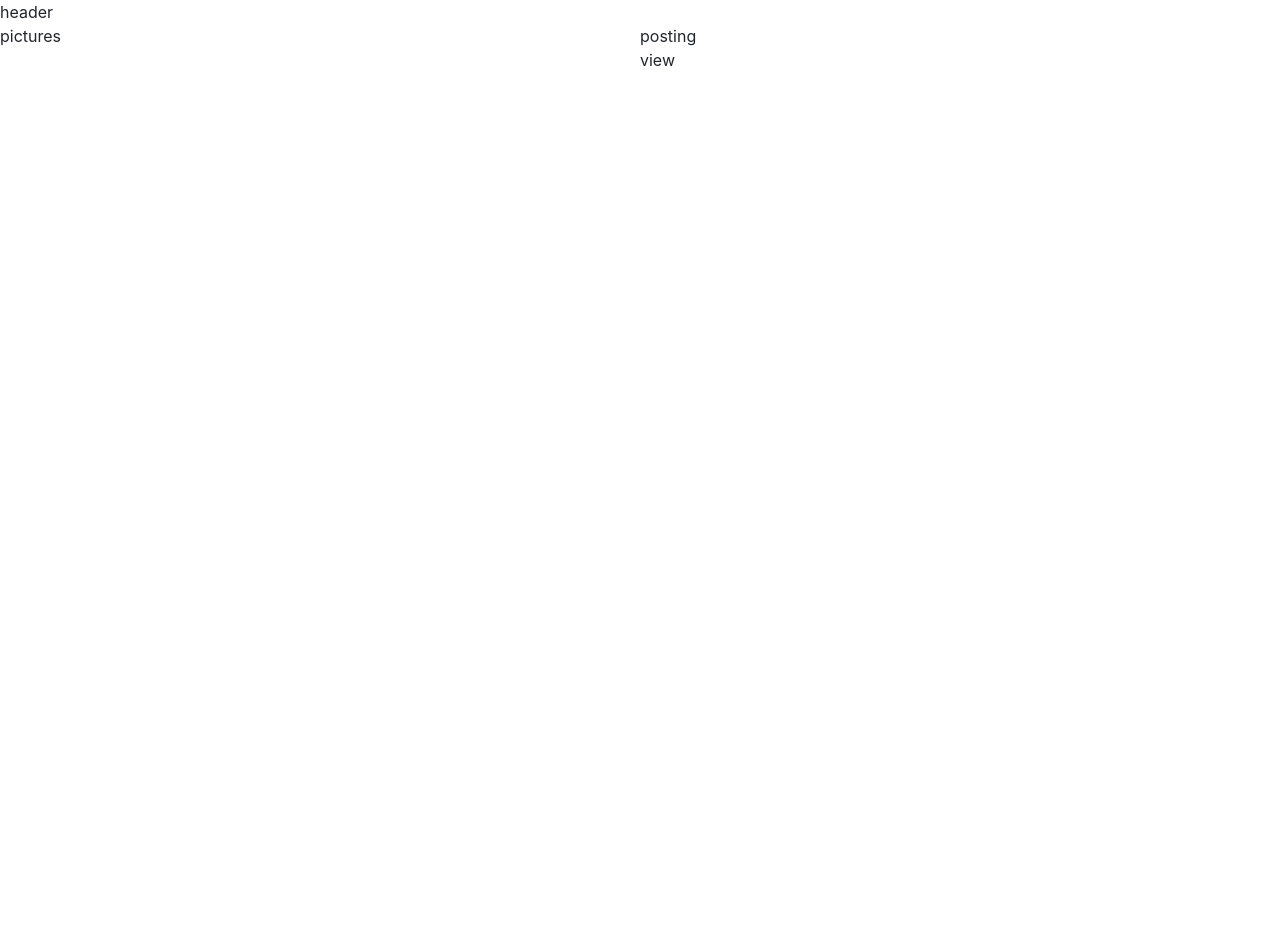
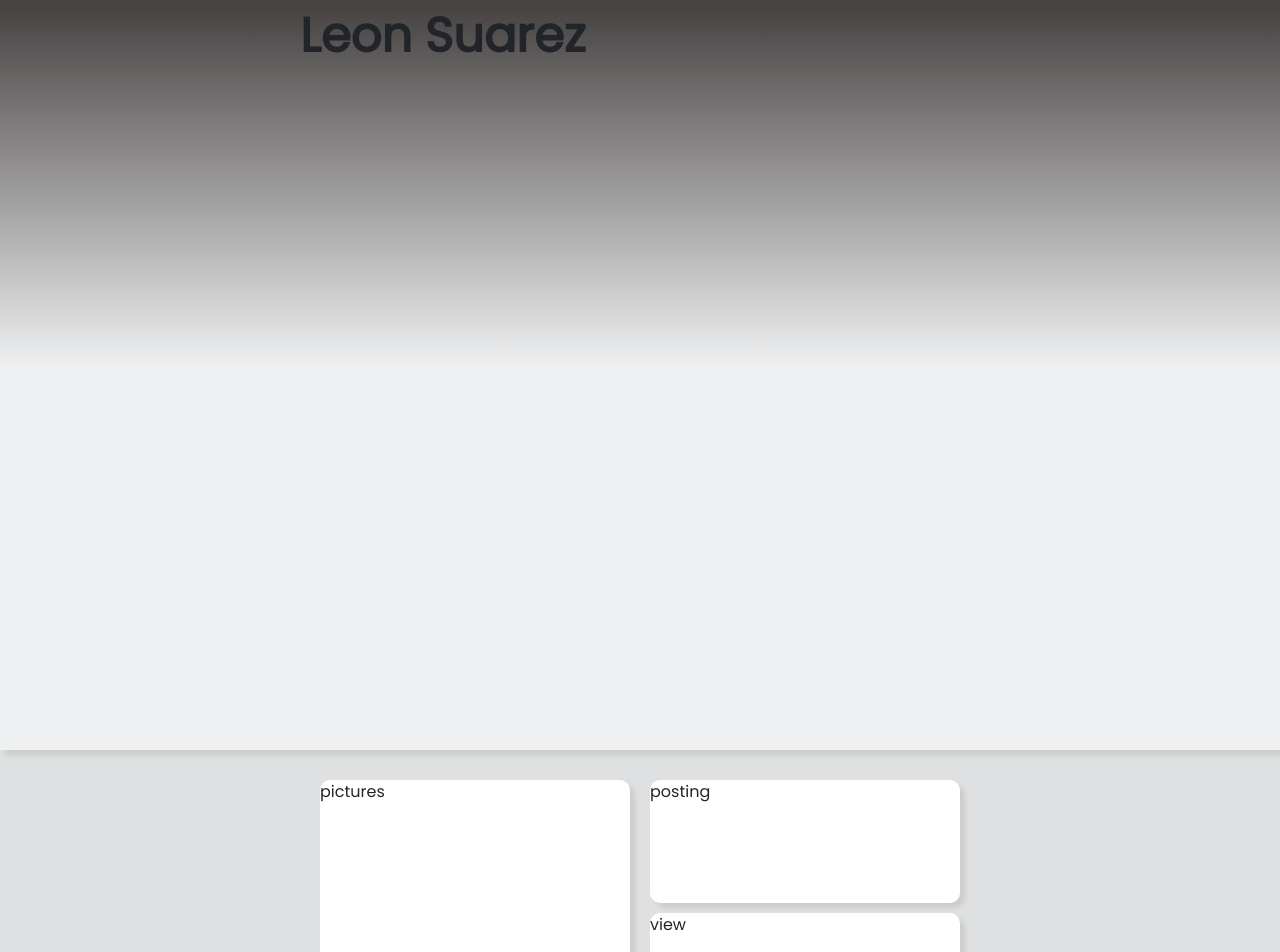
Before and after one commit to leonsuaren/facenote, a React (Create React App) app in the folder client/: page / in a window 1280 px wide. Shown: the top 952 px of the page. Before the commit the page ends 800 px from the top, so only its background shows below. Built offline with nearby package versions, Linux system fonts and the light colour scheme.

Commit message:
handle the responsive desing

```diff
--- a/client/public/index.html
+++ b/client/public/index.html
@@ -1,22 +1,26 @@
 <!DOCTYPE html>
 <html lang="en">
+
 <head>
   <meta charset="utf-8" />
   <link rel="icon" href="%PUBLIC_URL%/favicon.ico" />
   <meta name="viewport" content="width=device-width, initial-scale=1" />
   <meta name="theme-color" content="#000000" />
-    <meta
-      name="description"
-      content="Web site created using create-react-app"
-    />
+  <meta name="description" content="Web site created using create-react-app" />
   <link rel="apple-touch-icon" href="%PUBLIC_URL%/logo192.png" />
   <!--
       manifest.json provides metadata used when your web app is installed on a
       user's mobile device or desktop. See https://developers.google.com/web/fundamentals/web-app-manifest/
     -->
   <link rel="manifest" href="%PUBLIC_URL%/manifest.json" />
-    <link href="https://cdn.jsdelivr.net/npm/bootstrap@5.2.1/dist/css/bootstrap.min.css" rel="stylesheet" integrity="sha384-iYQeCzEYFbKjA/T2uDLTpkwGzCiq6soy8tYaI1GyVh/UjpbCx/TYkiZhlZB6+fzT" crossorigin="anonymous">
-    <script src="https://cdn.jsdelivr.net/npm/bootstrap@5.2.1/dist/js/bootstrap.bundle.min.js" integrity="sha384-u1OknCvxWvY5kfmNBILK2hRnQC3Pr17a+RTT6rIHI7NnikvbZlHgTPOOmMi466C8" crossorigin="anonymous"></script>
+  <link rel="preconnect" href="https://fonts.googleapis.com">
+  <link rel="preconnect" href="https://fonts.gstatic.com" crossorigin>
+  <link href="https://fonts.googleapis.com/css2?family=Poppins&display=swap" rel="stylesheet">
+  <link href="https://cdn.jsdelivr.net/npm/bootstrap@5.2.1/dist/css/bootstrap.min.css" rel="stylesheet"
+    integrity="sha384-iYQeCzEYFbKjA/T2uDLTpkwGzCiq6soy8tYaI1GyVh/UjpbCx/TYkiZhlZB6+fzT" crossorigin="anonymous">
+  <script src="https://cdn.jsdelivr.net/npm/bootstrap@5.2.1/dist/js/bootstrap.bundle.min.js"
+    integrity="sha384-u1OknCvxWvY5kfmNBILK2hRnQC3Pr17a+RTT6rIHI7NnikvbZlHgTPOOmMi466C8"
+    crossorigin="anonymous"></script>
   <!--
       Notice the use of %PUBLIC_URL% in the tags above.
       It will be replaced with the URL of the `public` folder during the build.
@@ -28,6 +32,7 @@
     -->
   <title>React App</title>
 </head>
+
 <body>
   <noscript>You need to enable JavaScript to run this app.</noscript>
   <div id="root"></div>
@@ -41,7 +46,12 @@
       To begin the development, run `npm start` or `yarn start`.
       To create a production bundle, use `npm run build` or `yarn build`.
     -->
-    <script src="https://cdn.jsdelivr.net/npm/@popperjs/core@2.11.6/dist/umd/popper.min.js" integrity="sha384-oBqDVmMz9ATKxIep9tiCxS/Z9fNfEXiDAYTujMAeBAsjFuCZSmKbSSUnQlmh/jp3" crossorigin="anonymous"></script>
-    <script src="https://cdn.jsdelivr.net/npm/bootstrap@5.2.1/dist/js/bootstrap.min.js" integrity="sha384-7VPbUDkoPSGFnVtYi0QogXtr74QeVeeIs99Qfg5YCF+TidwNdjvaKZX19NZ/e6oz" crossorigin="anonymous"></script>
+  <script src="https://cdn.jsdelivr.net/npm/@popperjs/core@2.11.6/dist/umd/popper.min.js"
+    integrity="sha384-oBqDVmMz9ATKxIep9tiCxS/Z9fNfEXiDAYTujMAeBAsjFuCZSmKbSSUnQlmh/jp3"
+    crossorigin="anonymous"></script>
+  <script src="https://cdn.jsdelivr.net/npm/bootstrap@5.2.1/dist/js/bootstrap.min.js"
+    integrity="sha384-7VPbUDkoPSGFnVtYi0QogXtr74QeVeeIs99Qfg5YCF+TidwNdjvaKZX19NZ/e6oz"
+    crossorigin="anonymous"></script>
 </body>
+
 </html>
--- a/client/src/App.css
+++ b/client/src/App.css
@@ -37,24 +37,7 @@
   }
 }
 
-/* Responsive Layout */
-
-@media only screen and (max-width: 600px) {
-
+body {
+  font-family: "Poppins", sans-serif;
+  background-color: #dee0e2;
 }
-
-@media only screen and (min-width: 600px) {
-
-}
-
-@media only screen and (min-width: 768px) {
-
-}
-
-@media only screen and (min-width: 992px) {
-
-}
-
-@media only screen and (min-width: 1200px) {
-
-}
--- /dev/null
+++ b/client/src/components/header/Header.jsx
@@ -0,0 +1,12 @@
+import React from 'react';
+
+import './styles.css';
+
+export const Header = ({ name }) => {
+  return (
+    <div className='header overall-container'>
+      <div className='profile-picture'></div>
+      <div className='user-info'>{name}</div>
+    </div>
+  )
+}
--- /dev/null
+++ b/client/src/components/header/index.js
@@ -0,0 +1 @@
+export { Header } from './Header';
--- /dev/null
+++ b/client/src/components/header/styles.css
@@ -0,0 +1,95 @@
+/* Responsive Layout */
+/* Small Divises */
+@media only screen and (max-width: 600px) {
+  .overall-container { padding: 0; }
+
+  .header {
+    grid-area: 1 / 1 / 2 / 7;
+    width: 100%;
+    height: 550px;
+    font-size: 2.5rem;
+    font-weight: bold;
+    box-shadow: 5px 5px 5px #cccccc;
+    background: rgb(255, 255, 255);
+    display: flex;
+    flex-direction: column;
+  }
+  .profile-picture {
+    height: 70%;
+  }
+  .user-info {
+    height: 30%;
+  }
+}
+
+@media only screen and (min-width: 600px) {
+  .overall-container { padding: 0; }
+
+  .header {
+    grid-area: 1 / 1 / 2 / 7;
+    width: 100%;
+    height: 300px;
+    font-size: 2.5rem;
+    font-weight: bold;
+    box-shadow: 5px 5px 5px #cccccc;
+    background: rgb(255, 255, 255);
+  }
+
+}
+/* Small Divises */
+
+/* Medium divises */
+@media only screen and (min-width: 768px) {
+  .overall-container { padding: 0; }
+
+  .header {
+    grid-area: 1 / 1 / 2 / 7;
+    width: 100%;
+    height: 500px;
+    font-size: 2.5rem;
+    font-weight: bold;
+    box-shadow: 5px 5px 5px #cccccc;
+    background: rgb(255, 255, 255);
+  }
+
+}
+
+@media only screen and (min-width: 992px) {
+  .overall-container { padding: 0; }
+
+  .header {
+    grid-area: 1 / 1 / 2 / 7;
+    width: 100%;
+    height: 650px;
+    font-size: 3rem;
+    font-weight: bold;
+    box-shadow: 5px 5px 5px #cccccc;
+    background: rgb(255, 255, 255);
+  }
+}
+
+/* Medium divises */
+
+/* Large divises */
+@media only screen and (min-width: 1200px) {
+  .overall-container { padding: 0 300px; }
+
+  .header {
+    grid-area: 1 / 1 / 2 / 7;
+    width: 100%;
+    height: 750px;
+    font-size: 3rem;
+    font-weight: bold;
+    background: rgb(255, 255, 255);
+    background: linear-gradient(
+      0deg,
+      rgba(255, 255, 255, 0.5256696428571428) 51%,
+      rgba(71, 67, 67, 1) 99%
+    );
+    box-shadow: 5px 5px 5px #cccccc;
+    margin-bottom: 10px;
+  }
+
+}
+
+/* Large divises */
--- a/client/src/views/home/Home.jsx
+++ b/client/src/views/home/Home.jsx
@@ -1,13 +1,22 @@
 import React from 'react';
+
+import { Header } from '../../components/header';
+
 import './styles.css';
 
 export const Home = () => {
-  return(
+  return (
     <div className='home-layout'>
-      <div className='header'>header</div>
-      <div className='add-posts'>posting</div>
-      <div className='pictures'>pictures</div>
-      <div className='view-posts'>view</div>
+      <Header name='Leon Suarez'/>
+      <div className='body overall-container'>
+        <div className='display'>
+          <div className='pictures'>pictures</div>
+        </div>
+        <div className='posting'>
+          <div className='add-posts'>posting</div>
+          <div className='view-posts'>view</div>
+        </div>
+      </div>
     </div>
   )
 }
--- a/client/src/views/home/styles.css
+++ b/client/src/views/home/styles.css
@@ -1,83 +1,233 @@
 /* Responsive Layout */
 /* Small Divises */
 @media only screen and (max-width: 600px) {
+  .overall-container { padding: 0; }
   .home-layout {
     display: grid;
-    grid-template-columns: repeat(4, 1fr);
-    grid-template-rows: repeat(4, 1fr);
+    grid-template-columns: repeat(6, 1fr);
+    grid-template-rows: repeat(8, 1fr);
     grid-column-gap: 0px;
     grid-row-gap: 0px;
-    }
+  }
 
-    .header { grid-area: 1 / 1 / 2 / 5; }
-    .add-posts { grid-area: 2 / 1 / 3 / 5; }
-    .pictures { grid-area: 3 / 1 / 4 / 5; }
-    .view-posts { grid-area: 4 / 1 / 5 / 5; }
+  .body {
+    grid-area: 2 / 1 / 9 / 7;
+    display: flex;
+    flex-direction: column;
+    margin: 10px;
+  }
+  .display {
+    width: 100%;
+  }
+  .posting {
+    width: 100%;
+  }
+  .add-posts {
+    height: 123px;
+    background: rgb(255, 255, 255);
+    border-radius: 10px;
+    margin: 0 10px;
+    box-shadow: 5px 5px 5px #cccccc;
+  }
+  .pictures {
+    height: 400px;
+    background: rgb(255, 255, 255);
+    border-radius: 10px;
+    margin: 10px;
+    box-shadow: 5px 5px 5px #cccccc;
+  }
+  .view-posts {
+    min-height: 230px;
+    background: rgb(255, 255, 255);
+    border-radius: 10px;
+    margin: 10px;
+    box-shadow: 5px 5px 5px #cccccc;
+  }
 }
 
 @media only screen and (min-width: 600px) {
+  .overall-container { padding: 0; }
   .home-layout {
     display: grid;
-    grid-template-columns: repeat(4, 1fr);
-    grid-template-rows: repeat(4, 1fr);
+    grid-template-columns: repeat(6, 1fr);
+    grid-template-rows: repeat(8, 1fr);
     grid-column-gap: 0px;
     grid-row-gap: 0px;
-    }
+  }
 
-    .header { grid-area: 1 / 1 / 2 / 5; }
-    .add-posts { grid-area: 2 / 1 / 3 / 5; }
-    .pictures { grid-area: 3 / 1 / 4 / 5; }
-    .view-posts { grid-area: 4 / 1 / 5 / 5; }
+  .body {
+    grid-area: 2 / 1 / 9 / 7;
+    display: flex;
+    flex-direction: column;
+    margin: 10px;
+  }
+  .display {
+    width: 100%;
+  }
+  .posting {
+    width: 100%;
+  }
+  .add-posts {
+    height: 123px;
+    background: rgb(255, 255, 255);
+    border-radius: 10px;
+    margin: 0 10px;
+    box-shadow: 5px 5px 5px #cccccc;
+  }
+  .pictures {
+    height: 600px;
+    background: rgb(255, 255, 255);
+    border-radius: 10px;
+    margin: 10px;
+    box-shadow: 5px 5px 5px #cccccc;
+  }
+  .view-posts {
+    min-height: 230px;
+    background: rgb(255, 255, 255);
+    border-radius: 10px;
+    margin: 10px;
+    box-shadow: 5px 5px 5px #cccccc;
+  }
 }
 /* Small Divises */
 
 /* Medium divises */
 @media only screen and (min-width: 768px) {
+  .overall-container { padding: 0; }
   .home-layout {
     display: grid;
-    grid-template-columns: repeat(4, 1fr);
-    grid-template-rows: repeat(4, 1fr);
+    grid-template-columns: repeat(6, 1fr);
+    grid-template-rows: repeat(8, 1fr);
     grid-column-gap: 0px;
     grid-row-gap: 0px;
-    }
+  }
 
-    .header { grid-area: 1 / 1 / 2 / 5; }
-    .add-posts { grid-area: 2 / 1 / 3 / 5; }
-    .pictures { grid-area: 3 / 1 / 4 / 5; }
-    .view-posts { grid-area: 4 / 1 / 5 / 5; }
+  .body {
+    grid-area: 2 / 1 / 9 / 7;
+    display: flex;
+    flex-direction: column;
+    margin: 10px 50px;
+  }
+  .display {
+    width: 100%;
+  }
+  .posting {
+    width: 100%;
+  }
+  .add-posts {
+    height: 123px;
+    background: rgb(255, 255, 255);
+    border-radius: 10px;
+    margin: 0 10px;
+    box-shadow: 5px 5px 5px #cccccc;
+  }
+  .pictures {
+    height: 800px;
+    background: rgb(255, 255, 255);
+    border-radius: 10px;
+    margin: 10px;
+    box-shadow: 5px 5px 5px #cccccc;
+  }
+  .view-posts {
+    min-height: 230px;
+    background: rgb(255, 255, 255);
+    border-radius: 10px;
+    margin: 10px;
+    box-shadow: 5px 5px 5px #cccccc;
+  }
 }
 
 @media only screen and (min-width: 992px) {
+  .overall-container { padding: 0; }
   .home-layout {
     display: grid;
-    grid-template-columns: repeat(4, 1fr);
-    grid-template-rows: repeat(7, 1fr);
+    grid-template-columns: repeat(6, 1fr);
+    grid-template-rows: repeat(8, 1fr);
     grid-column-gap: 0px;
     grid-row-gap: 0px;
-    }
+  }
 
-    .header { grid-area: 1 / 1 / 2 / 5; }
-    .add-posts { grid-area: 2 / 3 / 3 / 5; }
-    .pictures { grid-area: 2 / 1 / 5 / 3; }
-    .view-posts  { grid-area: 3 / 3 / 8 / 5; }
+  .body {
+    grid-area: 2 / 1 / 9 / 7;
+    display: flex;
+    flex-direction: row;
+    margin: 10px;
+  }
+  .display {
+    width: 50%;
+  }
+  .posting {
+    width: 50%;
+  }
+  .add-posts {
+    height: 123px;
+    background: rgb(255, 255, 255);
+    border-radius: 10px;
+    margin: 10px;
+    box-shadow: 5px 5px 5px #cccccc;
+  }
+  .pictures {
+    height: 600px;
+    background: rgb(255, 255, 255);
+    border-radius: 10px;
+    margin: 10px;
+    box-shadow: 5px 5px 5px #cccccc;
+  }
+  .view-posts {
+    min-height: 230px;
+    background: rgb(255, 255, 255);
+    border-radius: 10px;
+    margin: 10px;
+    box-shadow: 5px 5px 5px #cccccc;
+  }
 }
 
 /* Medium divises */
 
 /* Large divises */
 @media only screen and (min-width: 1200px) {
+  .overall-container { padding: 0 300px; }
   .home-layout {
     display: grid;
-    grid-template-columns: repeat(4, 1fr);
-    grid-template-rows: repeat(7, 1fr);
+    grid-template-columns: repeat(6, 1fr);
+    grid-template-rows: repeat(8, 1fr);
     grid-column-gap: 0px;
     grid-row-gap: 0px;
-    }
+  }
 
-    .header { grid-area: 1 / 1 / 2 / 5; }
-    .add-posts { grid-area: 2 / 3 / 3 / 5; }
-    .pictures { grid-area: 2 / 1 / 5 / 3; }
-    .view-posts  { grid-area: 3 / 3 / 8 / 5; }
+  .body {
+    grid-area: 2 / 1 / 9 / 7;
+    display: flex;
+    flex-direction: row;
+    margin: 10px;
+  }
+  .display {
+    width: 50%;
+  }
+  .posting {
+    width: 50%;
+  }
+  .add-posts {
+    height: 123px;
+    background: rgb(255, 255, 255);
+    border-radius: 10px;
+    margin: 10px;
+    box-shadow: 5px 5px 5px #cccccc;
+  }
+  .pictures {
+    height: 700px;
+    background: rgb(255, 255, 255);
+    border-radius: 10px;
+    margin: 10px;
+    box-shadow: 5px 5px 5px #cccccc;
+  }
+  .view-posts {
+    min-height: 230px;
+    background: rgb(255, 255, 255);
+    border-radius: 10px;
+    margin: 10px;
+    box-shadow: 5px 5px 5px #cccccc;
+  }
 }
 
 /* Large divises */
```
Lines whose indentation alone changed are shown as unchanged.
